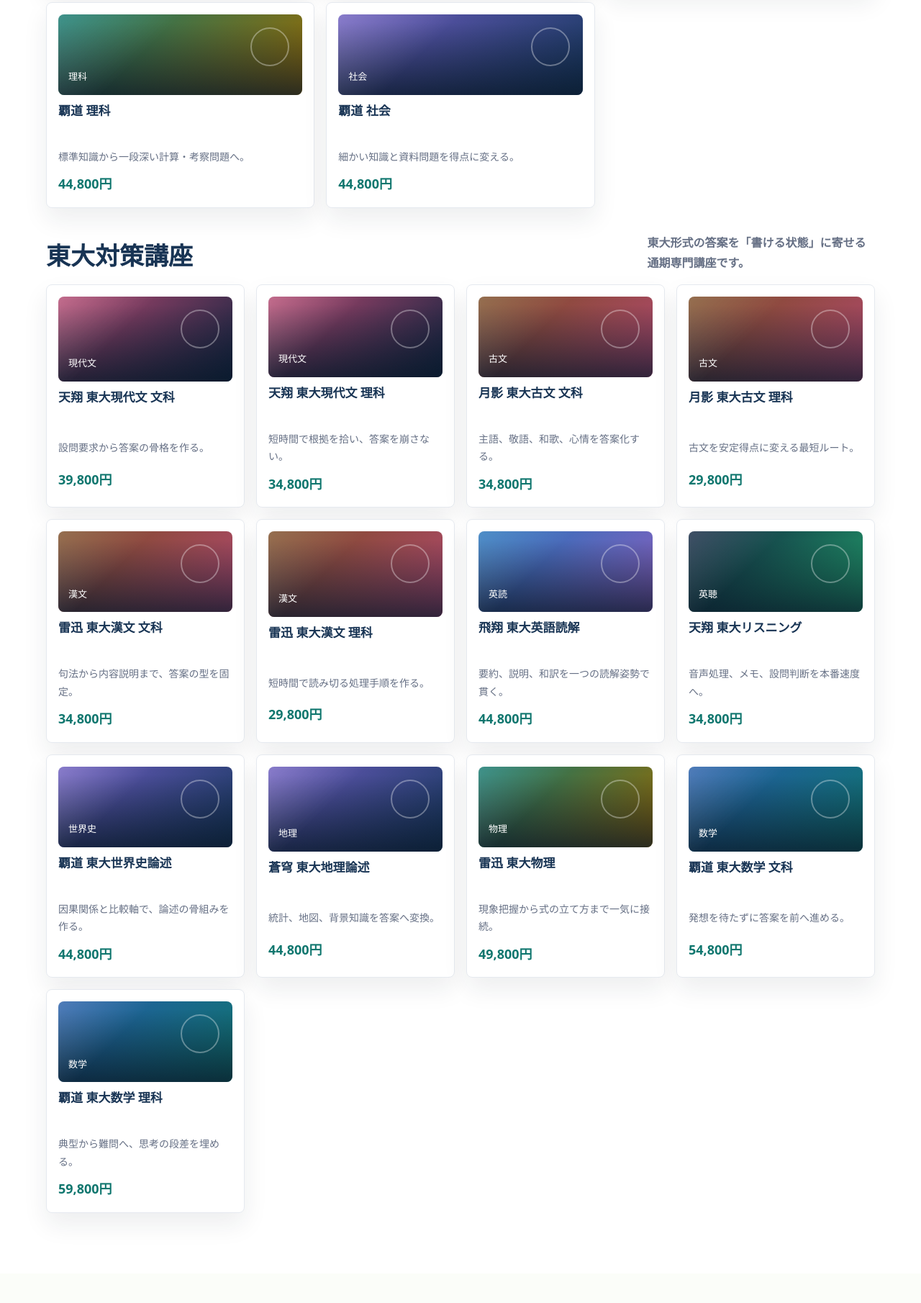
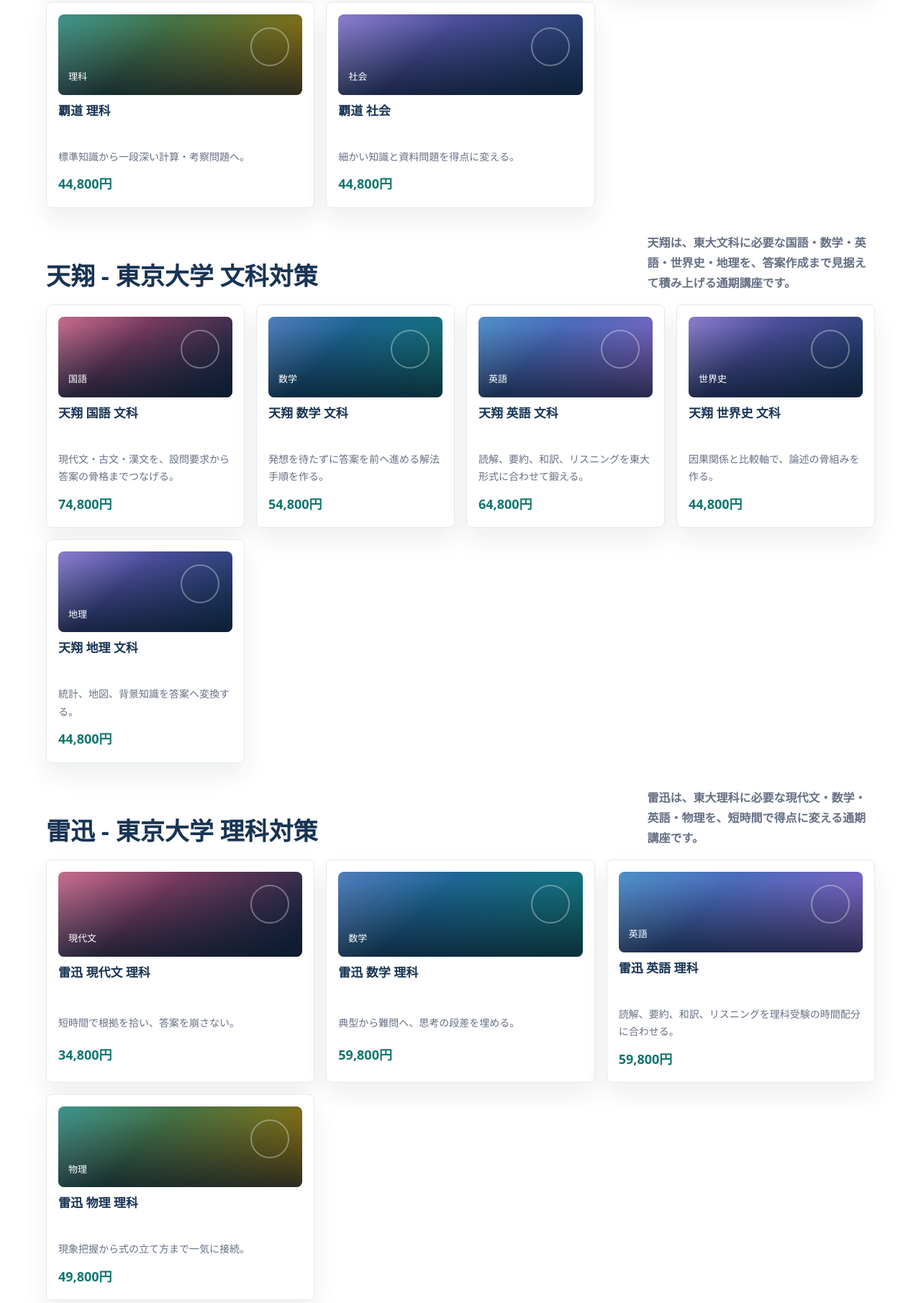
Before and after one commit to kaifu-rgb/routelab-campus, a website: page index.html in a window 1280 px wide. Shown: the part 9990-11800 px from the top of the page at 72% size. Drawn offline with Linux system fonts and the light colour scheme.

Commit message:
Group Todai courses by track

```diff
--- a/index.html
+++ b/index.html
@@ -469,23 +469,27 @@
         </div>
         <div class="catalog-group">
           <div class="catalog-heading">
-            <h3>東大対策講座</h3>
-            <p>東大形式の答案を「書ける状態」に寄せる通期専門講座です。</p>
+            <h3>天翔 - 東京大学 文科対策</h3>
+            <p>天翔は、東大文科に必要な国語・数学・英語・世界史・地理を、答案作成まで見据えて積み上げる通期講座です。</p>
           </div>
           <div class="mini-course-grid todai-catalog">
-            <article class="mini-course"><div class="course-thumb mini japanese"><span>現代文</span></div><h4>天翔 東大現代文 文科</h4><p>設問要求から答案の骨格を作る。</p><strong>39,800円</strong></article>
-            <article class="mini-course"><div class="course-thumb mini japanese"><span>現代文</span></div><h4>天翔 東大現代文 理科</h4><p>短時間で根拠を拾い、答案を崩さない。</p><strong>34,800円</strong></article>
-            <article class="mini-course"><div class="course-thumb mini classic"><span>古文</span></div><h4>月影 東大古文 文科</h4><p>主語、敬語、和歌、心情を答案化する。</p><strong>34,800円</strong></article>
-            <article class="mini-course"><div class="course-thumb mini classic"><span>古文</span></div><h4>月影 東大古文 理科</h4><p>古文を安定得点に変える最短ルート。</p><strong>29,800円</strong></article>
-            <article class="mini-course"><div class="course-thumb mini classic"><span>漢文</span></div><h4>雷迅 東大漢文 文科</h4><p>句法から内容説明まで、答案の型を固定。</p><strong>34,800円</strong></article>
-            <article class="mini-course"><div class="course-thumb mini classic"><span>漢文</span></div><h4>雷迅 東大漢文 理科</h4><p>短時間で読み切る処理手順を作る。</p><strong>29,800円</strong></article>
-            <article class="mini-course"><div class="course-thumb mini english"><span>英読</span></div><h4>飛翔 東大英語読解</h4><p>要約、説明、和訳を一つの読解姿勢で貫く。</p><strong>44,800円</strong></article>
-            <article class="mini-course"><div class="course-thumb mini listening"><span>英聴</span></div><h4>天翔 東大リスニング</h4><p>音声処理、メモ、設問判断を本番速度へ。</p><strong>34,800円</strong></article>
-            <article class="mini-course"><div class="course-thumb mini social"><span>世界史</span></div><h4>覇道 東大世界史論述</h4><p>因果関係と比較軸で、論述の骨組みを作る。</p><strong>44,800円</strong></article>
-            <article class="mini-course"><div class="course-thumb mini social"><span>地理</span></div><h4>蒼穹 東大地理論述</h4><p>統計、地図、背景知識を答案へ変換。</p><strong>44,800円</strong></article>
-            <article class="mini-course"><div class="course-thumb mini science"><span>物理</span></div><h4>雷迅 東大物理</h4><p>現象把握から式の立て方まで一気に接続。</p><strong>49,800円</strong></article>
-            <article class="mini-course"><div class="course-thumb mini math"><span>数学</span></div><h4>覇道 東大数学 文科</h4><p>発想を待たずに答案を前へ進める。</p><strong>54,800円</strong></article>
-            <article class="mini-course"><div class="course-thumb mini math"><span>数学</span></div><h4>覇道 東大数学 理科</h4><p>典型から難問へ、思考の段差を埋める。</p><strong>59,800円</strong></article>
+            <article class="mini-course"><div class="course-thumb mini japanese"><span>国語</span></div><h4>天翔 国語 文科</h4><p>現代文・古文・漢文を、設問要求から答案の骨格までつなげる。</p><strong>74,800円</strong></article>
+            <article class="mini-course"><div class="course-thumb mini math"><span>数学</span></div><h4>天翔 数学 文科</h4><p>発想を待たずに答案を前へ進める解法手順を作る。</p><strong>54,800円</strong></article>
+            <article class="mini-course"><div class="course-thumb mini english"><span>英語</span></div><h4>天翔 英語 文科</h4><p>読解、要約、和訳、リスニングを東大形式に合わせて鍛える。</p><strong>64,800円</strong></article>
+            <article class="mini-course"><div class="course-thumb mini social"><span>世界史</span></div><h4>天翔 世界史 文科</h4><p>因果関係と比較軸で、論述の骨組みを作る。</p><strong>44,800円</strong></article>
+            <article class="mini-course"><div class="course-thumb mini social"><span>地理</span></div><h4>天翔 地理 文科</h4><p>統計、地図、背景知識を答案へ変換する。</p><strong>44,800円</strong></article>
+          </div>
+        </div>
+        <div class="catalog-group">
+          <div class="catalog-heading">
+            <h3>雷迅 - 東京大学 理科対策</h3>
+            <p>雷迅は、東大理科に必要な現代文・数学・英語・物理を、短時間で得点に変える通期講座です。</p>
+          </div>
+          <div class="mini-course-grid">
+            <article class="mini-course"><div class="course-thumb mini japanese"><span>現代文</span></div><h4>雷迅 現代文 理科</h4><p>短時間で根拠を拾い、答案を崩さない。</p><strong>34,800円</strong></article>
+            <article class="mini-course"><div class="course-thumb mini math"><span>数学</span></div><h4>雷迅 数学 理科</h4><p>典型から難問へ、思考の段差を埋める。</p><strong>59,800円</strong></article>
+            <article class="mini-course"><div class="course-thumb mini english"><span>英語</span></div><h4>雷迅 英語 理科</h4><p>読解、要約、和訳、リスニングを理科受験の時間配分に合わせる。</p><strong>59,800円</strong></article>
+            <article class="mini-course"><div class="course-thumb mini science"><span>物理</span></div><h4>雷迅 物理 理科</h4><p>現象把握から式の立て方まで一気に接続。</p><strong>49,800円</strong></article>
           </div>
         </div>
       </section>
@@ -531,20 +535,20 @@
             <a class="button primary" href="#contact">講習を申し込む</a>
           </article>
           <article class="course product-card">
-            <div class="course-thumb todai-bunka"><span>TODAI LIBERAL</span></div>
+            <div class="course-thumb todai-bunka"><span>TENSHO</span></div>
             <p class="badge">セット購入</p>
-            <h3>東京大学対策 通期セット - 文科 -</h3>
+            <h3>天翔 文科セット</h3>
             <p class="price">198,000円</p>
-            <p>国語・数学・英語・世界史・地理をまとめて受講する文科セットです。単科よりも割引して、答案作成まで一気に進めます。</p>
-            <a class="button secondary" href="#contact">セットで申し込む</a>
+            <p>天翔の国語・数学・英語・世界史・地理をまとめて受講する文科セットです。単科よりも割引して、答案作成まで一気に進めます。</p>
+            <a class="button secondary" href="#contact">天翔をまとめて購入</a>
           </article>
           <article class="course product-card">
-            <div class="course-thumb todai-rika"><span>TODAI SCIENCE</span></div>
+            <div class="course-thumb todai-rika"><span>RAIJIN</span></div>
             <p class="badge">セット購入</p>
-            <h3>東京大学対策 通期セット - 理科 -</h3>
+            <h3>雷迅 理科セット</h3>
             <p class="price">178,000円</p>
-            <p>現代文・数学・英語・物理をまとめて受講する理科セットです。苦手科目を残さず、得点源を作ります。</p>
-            <a class="button secondary" href="#contact">セットで申し込む</a>
+            <p>雷迅の現代文・数学・英語・物理をまとめて受講する理科セットです。苦手科目を残さず、得点源を作ります。</p>
+            <a class="button secondary" href="#contact">雷迅をまとめて購入</a>
           </article>
         </div>
       </section>
```
